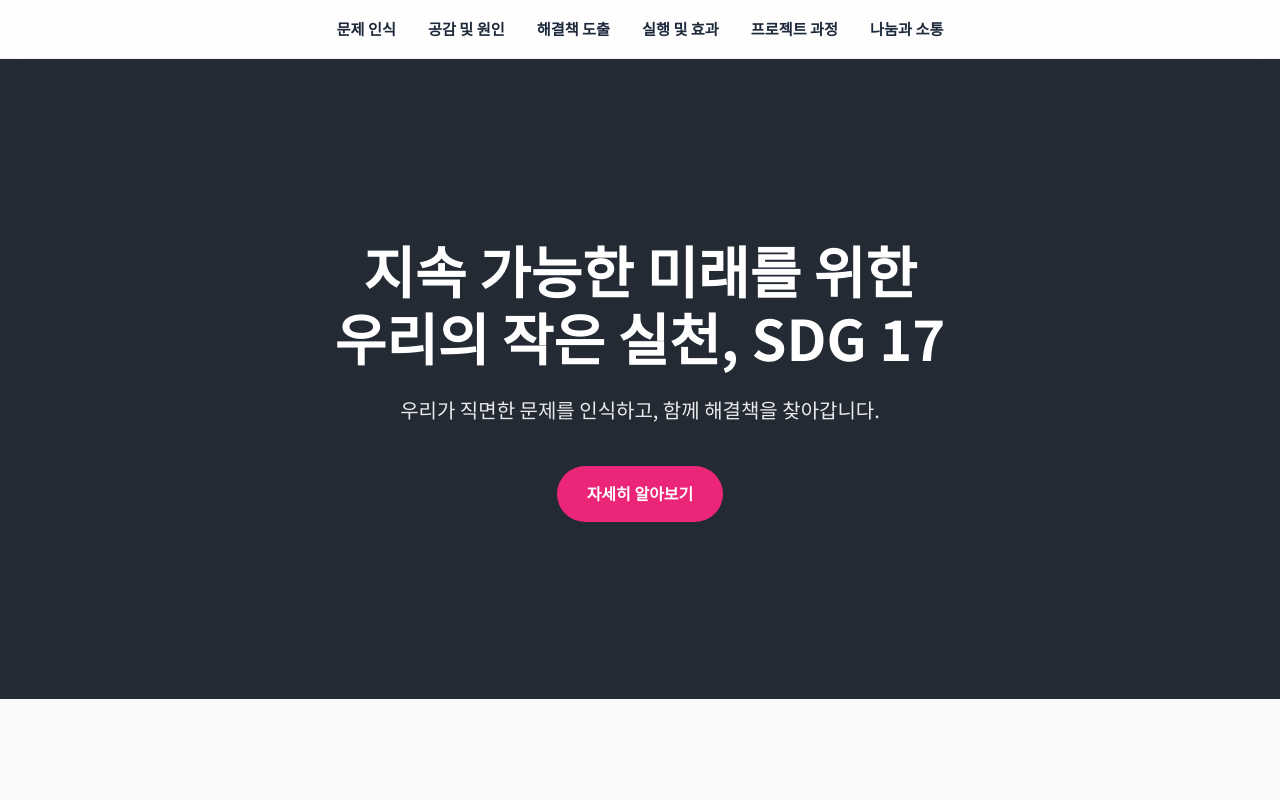
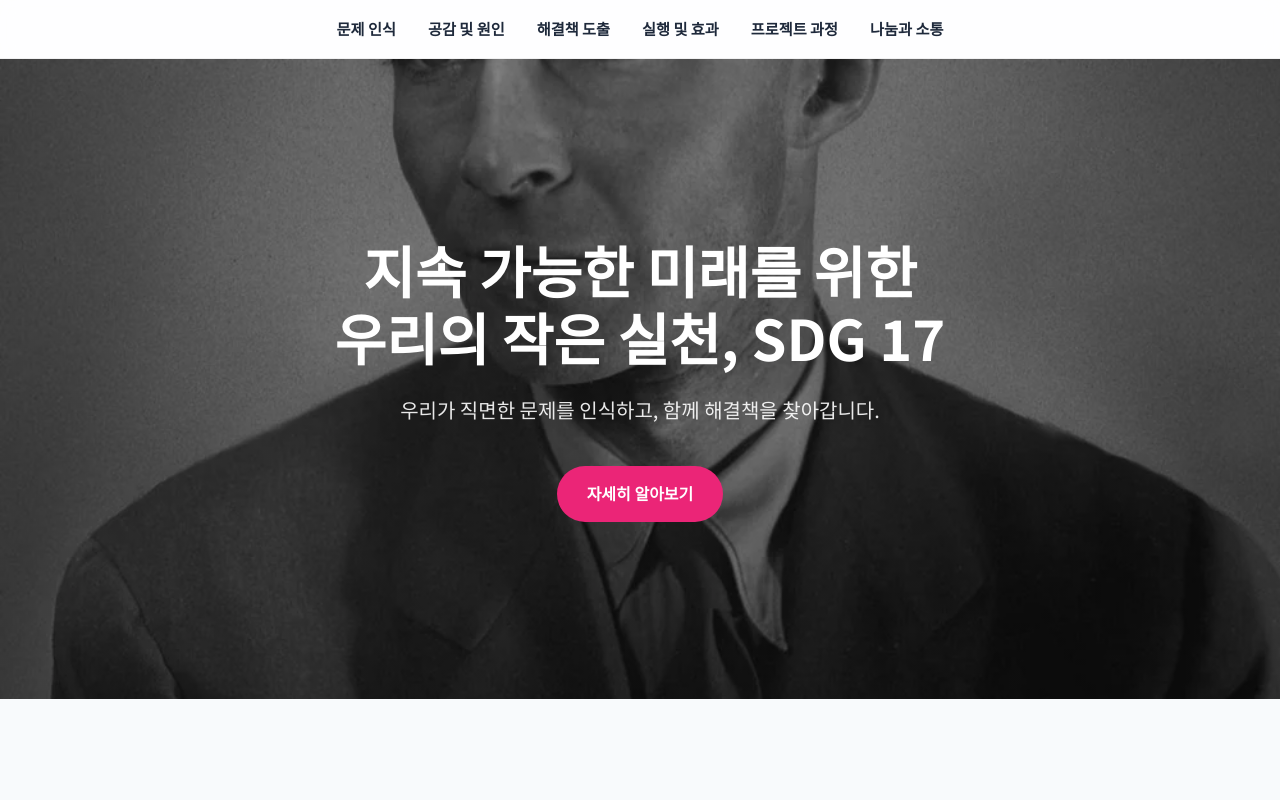
Before and after one commit to factorkim/Oppenheimer, a website: page index.html in a window 1280 px wide. Shown: the top 800 px of the page. Drawn offline with Linux system fonts and the light colour scheme; no server answers.

Commit message:
Update style.css

```diff
--- a/style.css
+++ b/style.css
@@ -232,7 +232,7 @@ hr {
     /* [인수용] 사진 배치 및 어둡게 처리 (글씨 가독성) */
     /* 'hero-bg.jpg' 자리에 실제 사진 파일명을 넣으세요. 서버와 같은 폴더에 있어야 합니다. */
     background: linear-gradient(rgba(0, 0, 0, 0.5), rgba(0, 0, 0, 0.5)),
-                url('hero-bg.jpg') no-repeat center center/cover;
+                url('오펜.webp') no-repeat center center/cover;
 
     /* 임시 배경색 (사진이 없을 때 시각적 확인용) */
     background-color: #475569;
```
